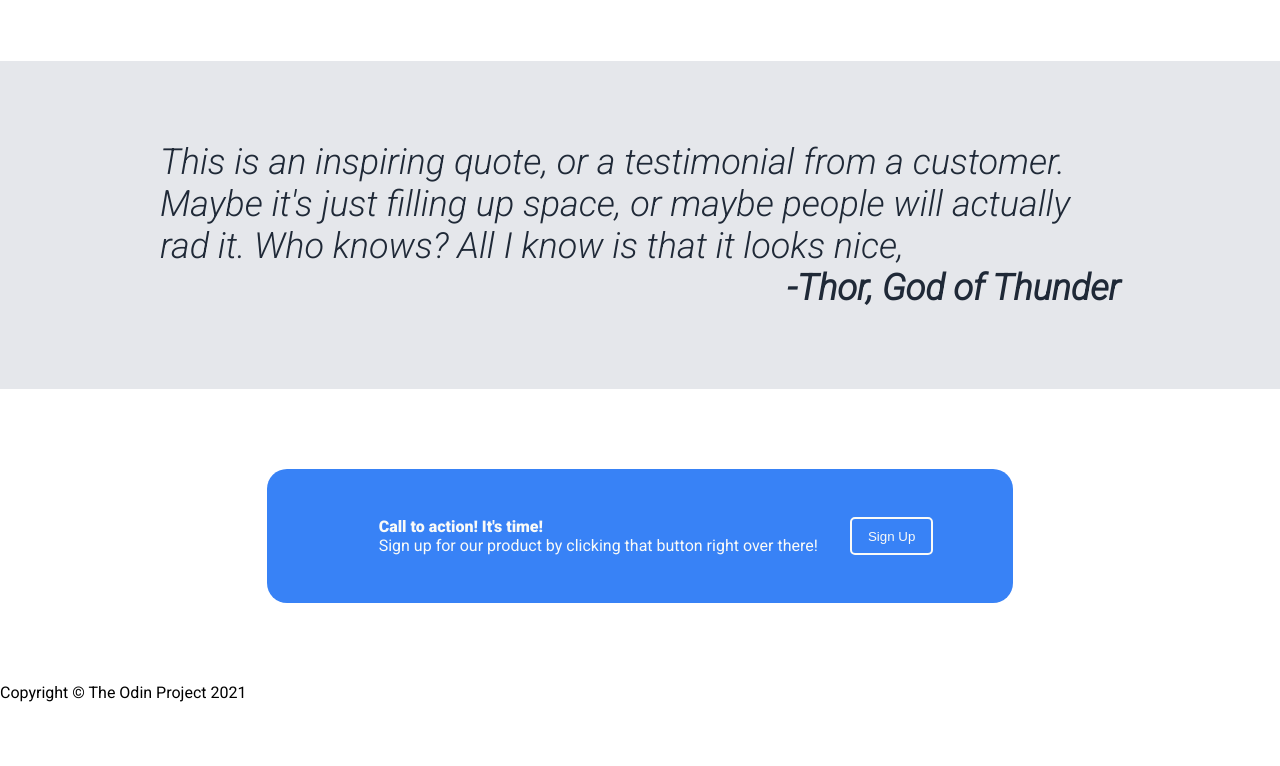
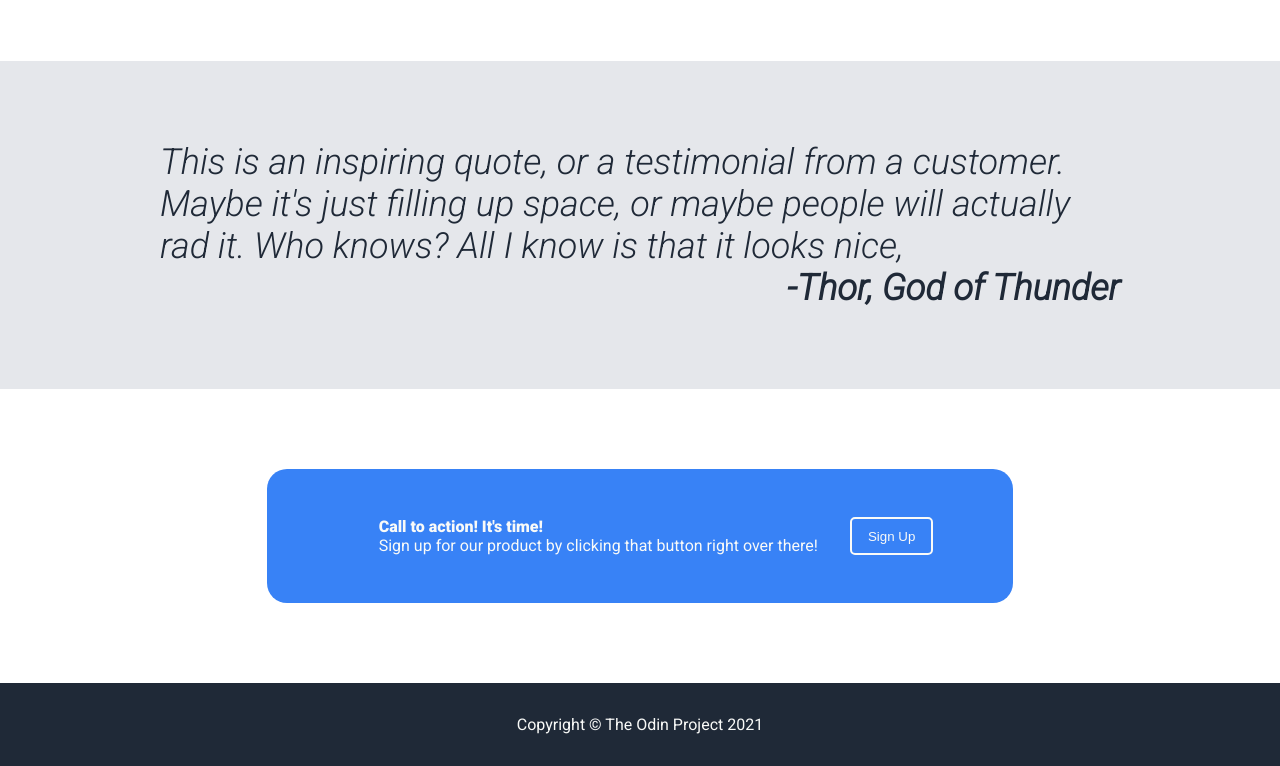
Before and after one commit to amilkez/foundations-landing-page, a plain HTML site: page index.html in a window 1280 px wide. Shown: the part 943-1709 px from the top of the page. Before the commit the page ends 1645 px from the top, so only its background shows below. Drawn offline with Linux system fonts and the light colour scheme.

Commit message:
Finish footer

```diff
--- a/index.html
+++ b/index.html
@@ -87,6 +87,8 @@
 				</div>
 			</section>
 		</main>
-		<footer class="footer">Copyright &copy The Odin Project 2021</footer>
+		<footer class="footer bg-dark">
+			Copyright &copy The Odin Project 2021
+		</footer>
 	</body>
 </html>
--- a/style.css
+++ b/style.css
@@ -176,3 +176,9 @@ li {
 .cta-text {
 	margin: 0 2rem;
 }
+
+.footer {
+	text-align: center;
+	padding: 2rem;
+	color: #f9faf8;
+}
```
